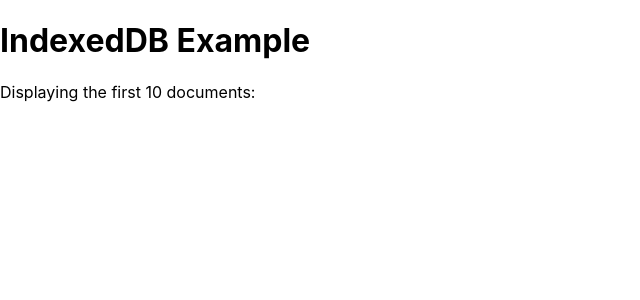
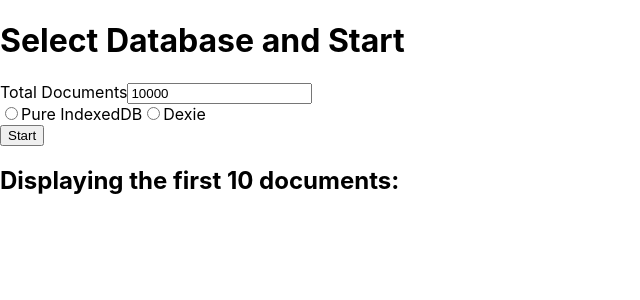
Before and after one commit to faizanalhassan/browser-db-rnd1, a React (Create React App) app: page / in a window 1280 px wide. Shown: the top 300 px of the page, without its empty margins (0-640 px from the left). Built offline with nearby package versions, Linux system fonts and the light colour scheme.

Commit message:
Dexie implemented

```diff
--- a/package.json
+++ b/package.json
@@ -6,10 +6,12 @@
     "@testing-library/jest-dom": "^5.17.0",
     "@testing-library/react": "^13.4.0",
     "@testing-library/user-event": "^13.5.0",
+    "dexie": "^4.0.8",
     "idb": "^8.0.0",
     "react": "^18.3.1",
     "react-dom": "^18.3.1",
     "react-scripts": "5.0.1",
+    "rxdb": "^15.31.4",
     "web-vitals": "^2.1.4"
   },
   "scripts": {
--- a/src/App.js
+++ b/src/App.js
@@ -1,36 +1,80 @@
-import React, {useEffect, useState, useRef} from 'react';
-import {
-    generateDocuments,
-    addDocuments,
-    clearAllDocuments,
-    getAllDocuments,
-    TOTAL_DOCS
-} from './db';
-import {measureTime} from "./utils";
+import React, {/*useEffect,*/ useState, /*useRef*/} from 'react';
+import * as pureDB from './db';
+import * as dexieDB from './db-dexie';
+import {measureTime/*, TOTAL_DOCS*/} from "./utils";
 
 
 const App = () => {
+    const [selectedDB, setSelectedDB] = useState();
+    const [totalDocs, setTotalDocs] = useState(10_000);
     const [documents, setDocuments] = useState([]);
-    const isInitialized = useRef(false);
-    useEffect(() => {
-        if (isInitialized.current) return;
-        isInitialized.current = true;
+    // const isInitialized = useRef(false);
+    const handleDBChange = (e) => {
+        setSelectedDB(e.target.value);
+    }
+    const handleTotalDocsChange = (e) => {
+        setTotalDocs(e.target.value);
+    }
+    const startFlow = () => {
+        /*if (isInitialized.current) return;
+        isInitialized.current = true;*/
+        if(!selectedDB){
+            console.log("No database is selected. Returning...");
+            return
+        }
+        let dbFunctions;
+        if (selectedDB === 'indexeddb') {
+            dbFunctions = pureDB;
+        } else {
+            dbFunctions = dexieDB;
+        }
         const initializeData = measureTime(async () => {
-            await clearAllDocuments(); // Clear existing documents
-            const docs = generateDocuments(); // Generate documents with scannables
-            await addDocuments(docs); // Add documents to IndexedDB
-            console.log(`${TOTAL_DOCS} documents added to IndexedDB`);
-            const fetchedDocs = await getAllDocuments();
+            await dbFunctions.clearAllDocuments(); // Clear existing documents
+            const docs = dbFunctions.generateDocuments(totalDocs); // Generate documents with scannables
+            await dbFunctions.addDocuments(docs); // Add documents to IndexedDB
+            console.log(`${totalDocs} documents added to IndexedDB`);
+            const fetchedDocs = await dbFunctions.getAllDocuments();
             setDocuments(fetchedDocs);
         }, "initializeData");
 
         initializeData();
-    }, []);
+    };
 
     return (
         <div>
-            <h1>IndexedDB Example</h1>
-            <p>Displaying the first 10 documents:</p>
+            <h1>Select Database and Start</h1>
+            <div>
+                <label>
+                    Total Documents
+                </label>
+                <input
+                    type="number"
+                    value={totalDocs}
+                    onChange={handleTotalDocsChange}
+                />
+                <br />
+                <label>
+                    <input
+                        type="radio"
+                        value="indexeddb"
+                        checked={selectedDB === 'indexeddb'}
+                        onChange={handleDBChange}
+                    />
+                    Pure IndexedDB
+                </label>
+                <label>
+                    <input
+                        type="radio"
+                        value="dexie"
+                        checked={selectedDB === 'dexie'}
+                        onChange={handleDBChange}
+                    />
+                    Dexie
+                </label>
+            </div>
+            <button onClick={startFlow}>Start</button>
+
+            <h2>Displaying the first 10 documents:</h2>
             <ul>
                 {documents.slice(0, 10).map((doc) => (
                     <li key={doc.id}>
--- /dev/null
+++ b/src/db-dexie.js
@@ -0,0 +1,48 @@
+import Dexie from 'dexie';
+import {measureTime} from "./utils";
+
+const db = new Dexie('MyDatabase');
+db.version(1).stores({
+    documents: "++id, scannables",
+})
+export const addDocuments = measureTime(async (documents) => {
+    await db.documents.bulkAdd(documents);
+}, "addDocuments");
+
+
+export const getAllDocuments = measureTime(async () => {
+    return db.documents.toArray();
+}, "getAllDocuments");
+
+
+export const clearAllDocuments = measureTime(async () => {
+    db.documents.clear();
+}, "clearAllDocuments");
+
+export const generateDocuments = measureTime((total_docs) => {
+    const documents = [];
+    const possibleValues = ['prod1', 'prod2', 'prod3', 'prod4', 'prod5', 'prod6', 'prod7', 'prod8', 'prod9', 'prod10'];
+
+    for (let i = 0; i < total_docs; i++) {
+        const doc = {id: i};
+        for (let j = 0; j < 50; j++) {
+            doc[`property${j + 1}`] = `Value ${j + 1}`;
+        }
+
+        // Generate a random array of scannables
+        const scannables = [];
+        const numberOfItems = Math.floor(Math.random() * 10) + 1;
+
+        while (scannables.length < numberOfItems) {
+            const randomValue = possibleValues[Math.floor(Math.random() * possibleValues.length)];
+            if (!scannables.includes(randomValue)) {
+                scannables.push(randomValue);
+            }
+        }
+
+        doc.scannables = scannables; // Add scannables to the document
+        documents.push(doc);
+    }
+
+    return documents;
+}, "generateDocuments");
--- a/src/db.js
+++ b/src/db.js
@@ -1,6 +1,6 @@
 import {openDB} from 'idb';
 import {measureTime} from "./utils";
-export const TOTAL_DOCS = 5_000;
+
 const dbPromise = openDB('my-database', 2, {
     upgrade: measureTime((db, oldVersion) => {
         if (oldVersion < 1) {
@@ -24,7 +24,7 @@ export const addDocuments = measureTime(async (documents) => {
     const store = tx.objectStore('documents');
     documents.forEach((doc) => store.put(doc));
     await tx.done;
-}, "addDocuments");
+}, "addDocumentsIDB");
 
 
 export const getAllDocuments = measureTime(async () => {
@@ -34,7 +34,7 @@ export const getAllDocuments = measureTime(async () => {
     const allDocs = await store.getAll();
     await tx.done;
     return allDocs;
-}, "getAllDocuments");
+}, "getAllDocumentsIDB");
 
 
 export const updateDocumentsWithScannables = measureTime(async () => {
@@ -57,7 +57,7 @@ export const updateDocumentsWithScannables = measureTime(async () => {
     });
     await tx.done;
     console.log('All documents updated with scannables.');
-}, "updateDocumentsWithScannables");
+}, "updateDocumentsWithScannablesIDB");
 
 export const clearAllDocuments = measureTime(async () => {
   const db = await dbPromise;
@@ -66,13 +66,13 @@ export const clearAllDocuments = measureTime(async () => {
   store.clear(); // Clear all documents
   await tx.done;
   console.log('All documents cleared.');
-}, "clearAllDocuments");
+}, "clearAllDocumentsIDB");
 
-export const generateDocuments = measureTime(() => {
+export const generateDocuments = measureTime((total_docs) => {
   const documents = [];
   const possibleValues = ['prod1', 'prod2', 'prod3', 'prod4', 'prod5', 'prod6', 'prod7', 'prod8', 'prod9', 'prod10'];
 
-  for (let i = 0; i < 20000; i++) {
+  for (let i = 0; i < total_docs; i++) {
     const doc = { id: i };
     for (let j = 0; j < 50; j++) {
       doc[`property${j + 1}`] = `Value ${j + 1}`;
@@ -94,4 +94,4 @@ export const generateDocuments = measureTime(() => {
   }
 
   return documents;
-}, "generateDocuments");
+}, "generateDocumentsIDB");
--- a/src/utils.js
+++ b/src/utils.js
@@ -36,7 +36,7 @@ export function measureTime(fn, fn_name) {
         });
     } else {
       const end = performance.now();   // End time for synchronous functions
-      console.log(`Function ${fn_name} took ${end - start}ms`);
+      console.log(getPrompt(end));
       return result;
     }
   };
```
Also changed, not shown: 1 other file (tests, documents, lock files or other folders).
